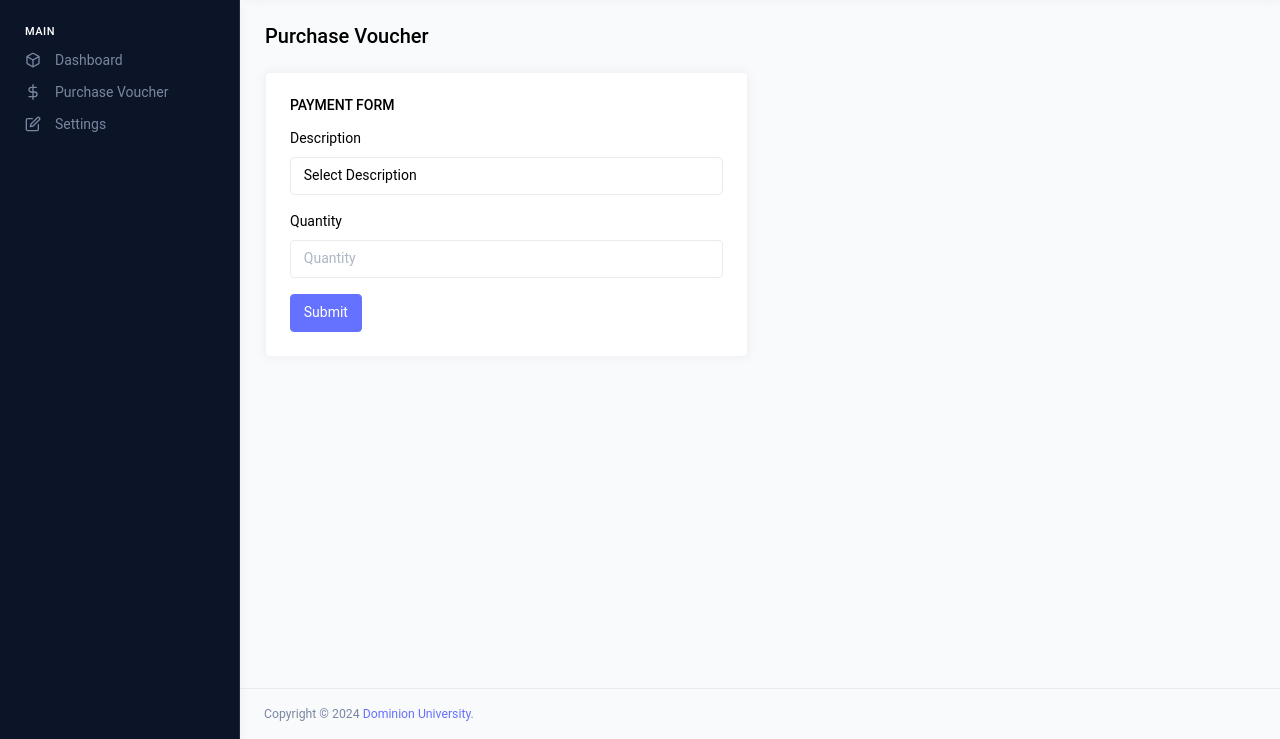
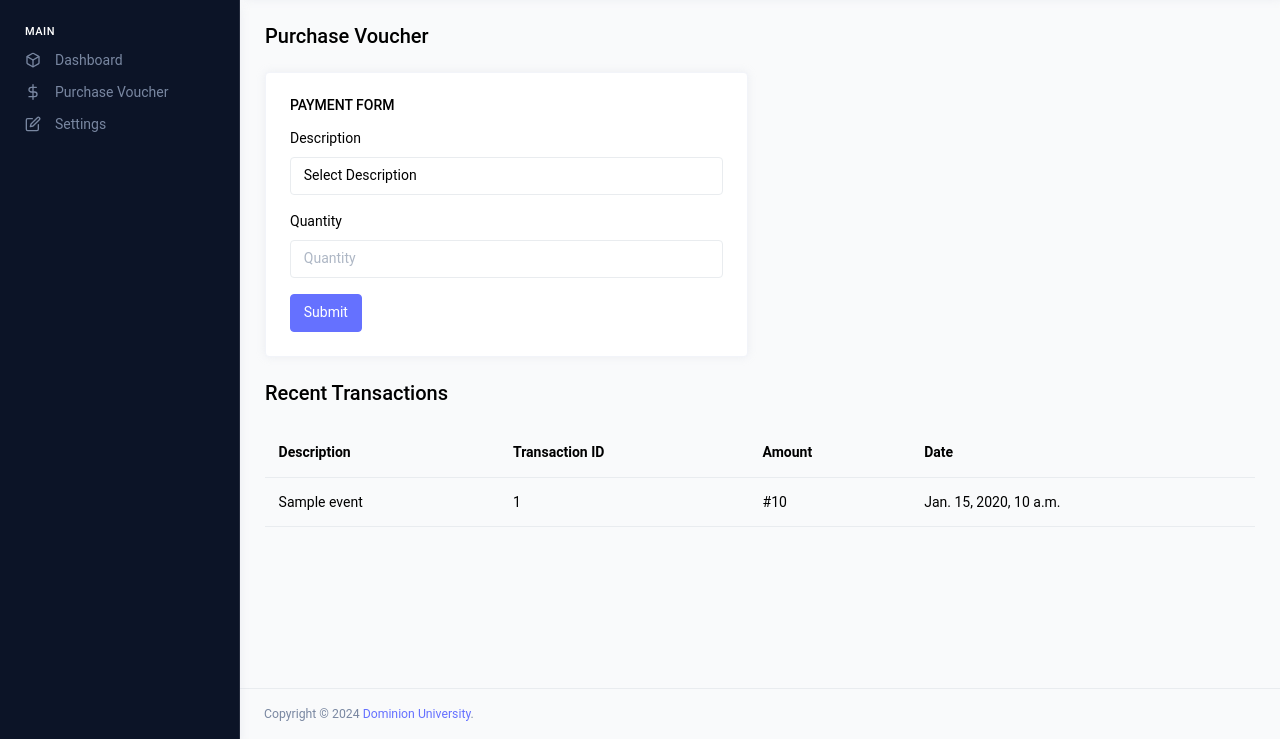
Before and after one commit to Lucasdeekay/EVoucherTicketSystem, a Django app: template MySite/templates/voucher_purchase.html in a window 1280 px wide. Shown: the part 61-800 px from the top of the page. Run offline with Django 5.2, Linux system fonts and the light colour scheme; the template is opened without the code that fills it: most values are stand-ins (such as "Sample title", 1, 10 or a date in 2020); some libraries are stand-ins or nearby versions.

Commit message:
Update project

```diff
--- a/MySite/templates/voucher_purchase.html
+++ b/MySite/templates/voucher_purchase.html
@@ -42,4 +42,38 @@
         </div>
     </div>
 </div>
+
+<div class="d-flex justify-content-between align-items-center flex-wrap grid-margin">
+    <div>
+        <h4 class="mb-3 mb-md-0">Recent Transactions</h4>
+    </div>
+</div>
+
+<div class="row mt-3">
+    <div class="col-md-12 grid-margin">
+        <table class="table">
+            <tr>
+                <th>Description</th>
+                <th>Transaction ID</th>
+                <th>Amount</th>
+                <th>Date</th>
+            </tr>
+
+            {% if payments %}
+            {% for payment in payments %}
+            <tr>
+                <td>{{ payment.voucher.event.name  }}</td>
+                <td>{{ payment.transaction_id}}</td>
+                <td>#{{ payment.amount_paid }}</td>
+                <td>{{ payment.payment_date }}</td>
+            </tr>
+            {% endfor %}
+            {% else %}
+            <tr>
+                <td colspan="4">No available payment records</td>
+            </tr>
+            {% endif %}
+        </table>
+    </div>
+</div>
 {% endblock content %}
--- a/MySite/views.py
+++ b/MySite/views.py
@@ -197,7 +197,7 @@ def initiate_voucher_payment(request):
 
                 # Create card template
                 card_width, card_height = 400, 200
-                card = Image.new('RGB', (card_width, card_height), 'purple')
+                card = Image.new('RGB', (card_width, card_height), '#0c1427')
                 draw = ImageDraw.Draw(card)
 
                 # Load a font
@@ -259,7 +259,8 @@ def initiate_voucher_payment(request):
     # Get the currently logged-in student
     student = Student.objects.get(user=request.user)
     events = Event.objects.all()
-    return render(request, 'voucher_purchase.html', context={'events': events, 'student': student})
+    payments = Payment.objects.all().order_by('-payment_date')
+    return render(request, 'voucher_purchase.html', context={'events': events, 'student': student, 'payments': payments})
 
 
 @login_required
```
Also changed, not shown: MySite/templates/student_dashboard.html (+30 -0 lines), EVoucherTicketSystem/settings.py (line endings or trailing spaces), MySite/static/assets/images/photos/image.jpg.
